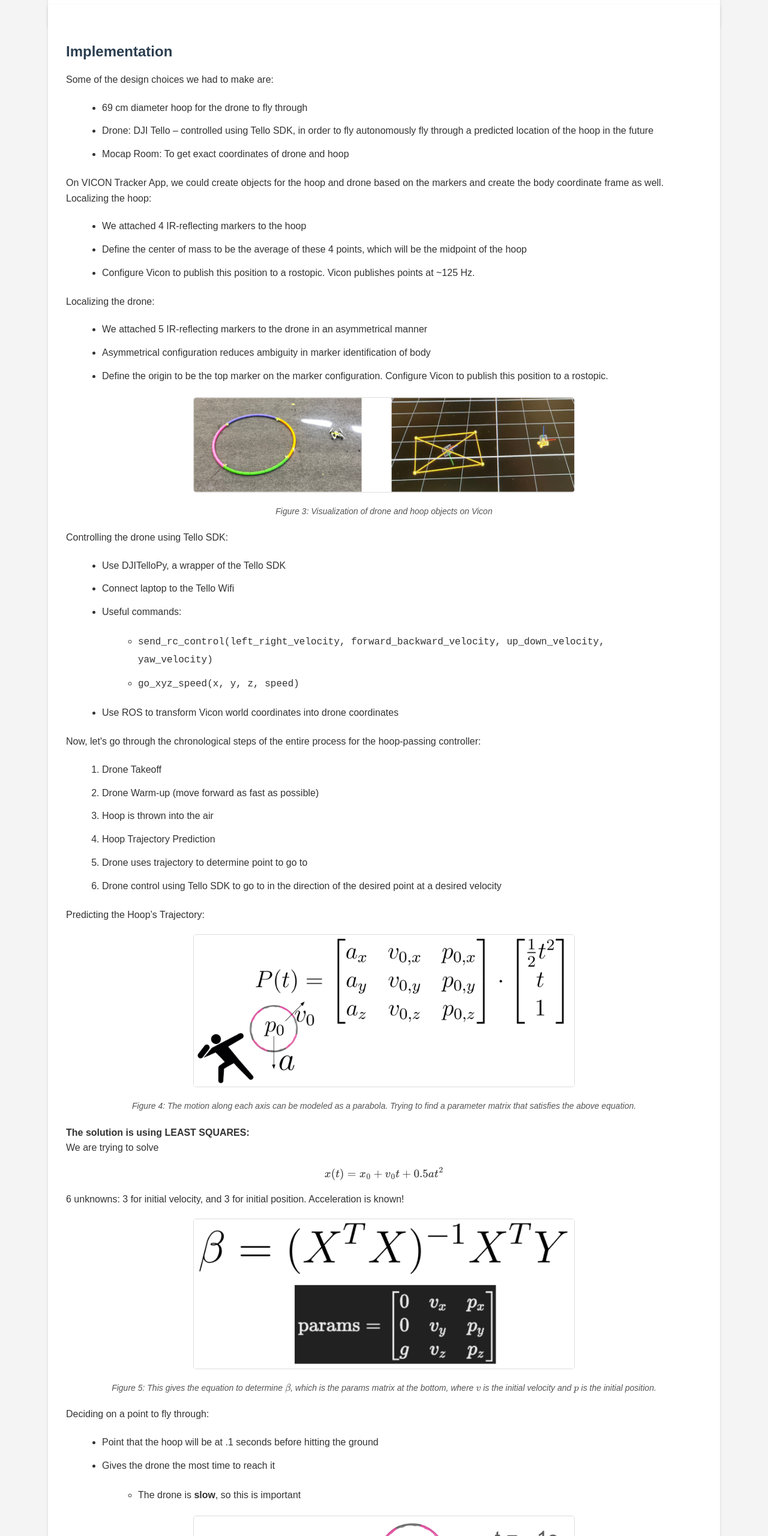
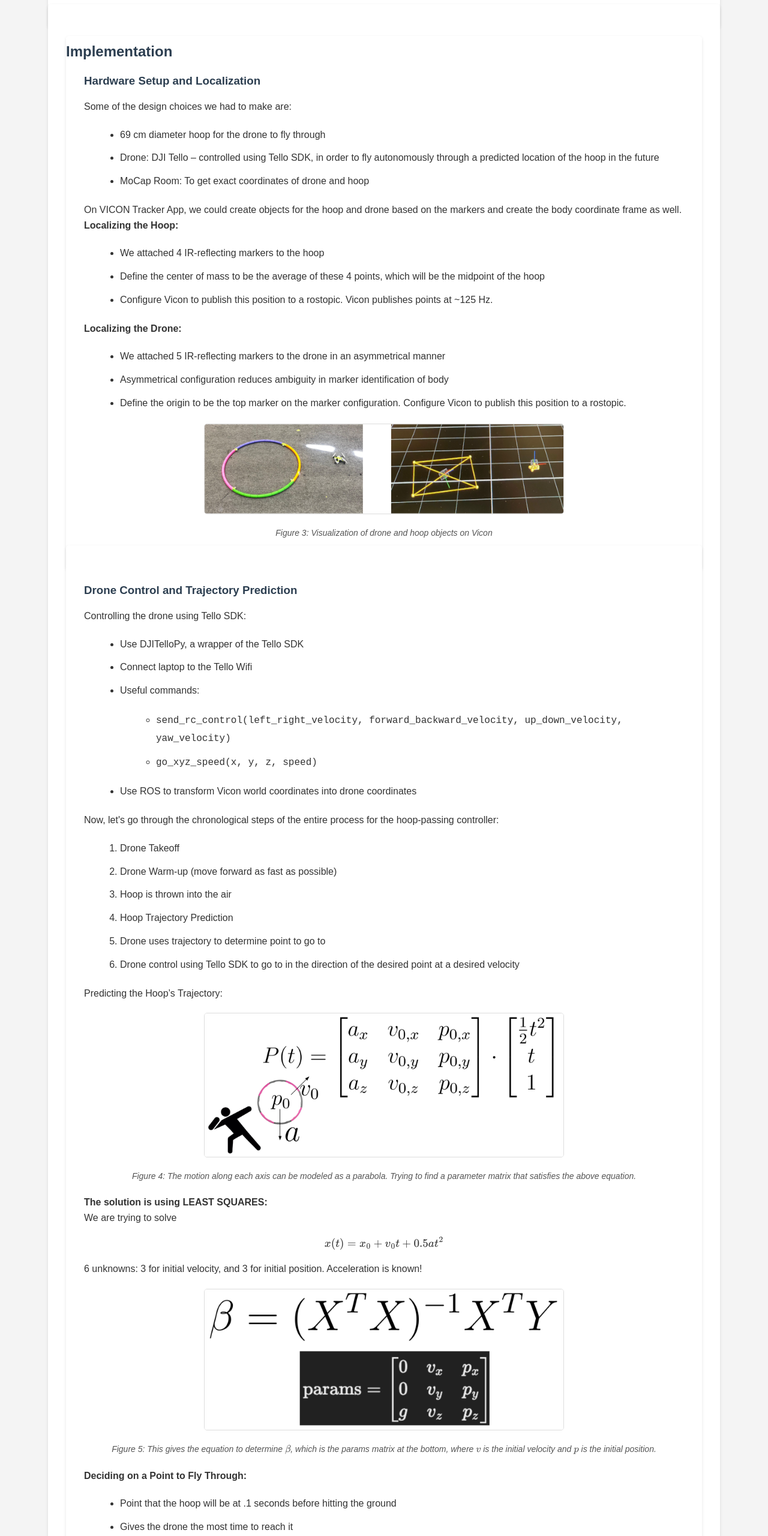
Before and after one commit to hooppassingdrone/hoop-passing-drone, a plain HTML site: page index.html in a window 1280 px wide. Shown: the part 2134-4694 px from the top of the page at 60% size. Drawn offline with nearby package versions, Linux system fonts and the light colour scheme; some packages are replaced by stand-ins of ours.

Commit message:
split implementations into multiple subsections

```diff
--- a/index.html
+++ b/index.html
@@ -76,46 +76,53 @@
 
         <section id="implementation">
             <h2>Implementation</h2>
+
+            <section id="hardware-setup">
+                <h3>Hardware Setup and Localization</h3>
                 <p>Some of the design choices we had to make are: </p>
                 <ul class="formatted-list">
-                <li> 69 cm diameter hoop for the drone to fly through </li>
-                <li> Drone: DJI Tello – controlled using Tello SDK, in order to fly autonomously fly through a predicted location of the hoop in the future </li>
-                <li> Mocap Room: To get exact coordinates of drone and hoop </li>
+                    <li>69 cm diameter hoop for the drone to fly through</li>
+                    <li>Drone: DJI Tello – controlled using Tello SDK, in order to fly autonomously through a predicted location of the hoop in the future</li>
+                    <li>MoCap Room: To get exact coordinates of drone and hoop</li>
                 </ul>
-            <p>On VICON Tracker App, we could create objects for the hoop and drone based on the markers and create the body coordinate frame as well. </p>
-            <p>Localizing the hoop: </p>
+                <p>On VICON Tracker App, we could create objects for the hoop and drone based on the markers and create the body coordinate frame as well.</p>
+
+                <h4>Localizing the Hoop:</h4>
                 <ul class="formatted-list">
-                <li> We attached 4 IR-reflecting markers to the hoop </li>
-                <li> Define the center of mass to be the average of these 4 points, which will be the midpoint of the hoop </li>
-                <li> Configure Vicon to publish this position to a rostopic. Vicon publishes points at ~125 Hz. </li>
+                    <li>We attached 4 IR-reflecting markers to the hoop</li>
+                    <li>Define the center of mass to be the average of these 4 points, which will be the midpoint of the hoop</li>
+                    <li>Configure Vicon to publish this position to a rostopic. Vicon publishes points at ~125 Hz.</li>
                 </ul>
 
-            <p>Localizing the drone: </p>
+                <h4>Localizing the Drone:</h4>
                 <ul class="formatted-list">
-                <li> We attached 5 IR-reflecting markers to the drone in an asymmetrical manner </li>
-                <li> Asymmetrical configuration reduces ambiguity in marker identification of body </li>
-                <li> Define the origin to be the top marker on the marker configuration. Configure Vicon to publish this position to a rostopic. </li>
+                    <li>We attached 5 IR-reflecting markers to the drone in an asymmetrical manner</li>
+                    <li>Asymmetrical configuration reduces ambiguity in marker identification of body</li>
+                    <li>Define the origin to be the top marker on the marker configuration. Configure Vicon to publish this position to a rostopic.</li>
                 </ul>
 
                 <div class="image-container">
                     <img src="assets/images/vicon.png" alt="Vicon Tracker App">
                     <p class="image-caption">Figure 3: Visualization of drone and hoop objects on Vicon</p>
                 </div>
+            </section>
 
-            <p>Controlling the drone using Tello SDK: </p>
+            <section id="drone-control">
+                <h3>Drone Control and Trajectory Prediction</h3>
+                <p>Controlling the drone using Tello SDK:</p>
                 <ul class="formatted-list">
-                <li> Use DJITelloPy, a wrapper of the Tello SDK </li>
-                <li> Connect laptop to the Tello Wifi </li>
+                    <li>Use DJITelloPy, a wrapper of the Tello SDK</li>
+                    <li>Connect laptop to the Tello Wifi</li>
                     <li>Useful commands:
                         <ul class="formatted-list">
                             <li><code>send_rc_control(left_right_velocity, forward_backward_velocity, up_down_velocity, yaw_velocity)</code></li>
                             <li><code>go_xyz_speed(x, y, z, speed)</code></li>
                         </ul>
                     </li>
-                <li> Use ROS to transform Vicon world coordinates into drone coordinates </li>
+                    <li>Use ROS to transform Vicon world coordinates into drone coordinates</li>
                 </ul>
 
-            <p>Now, let's go through the chronological steps of the entire process for the hoop-passing controller:  </p>
+                <p>Now, let's go through the chronological steps of the entire process for the hoop-passing controller:</p>
                 <ol class="formatted-list">
                     <li>Drone Takeoff</li>
                     <li>Drone Warm-up (move forward as fast as possible)</li>
@@ -125,37 +132,37 @@
                     <li>Drone control using Tello SDK to go to in the direction of the desired point at a desired velocity</li>
                 </ol>
 
-            <p>Predicting the Hoop’s Trajectory: </p>
+                <p>Predicting the Hoop’s Trajectory:</p>
                 <div class="image-container">
                     <img src="assets/images/hoop_traj.png" alt="Hoop Trajectory Prediction">
-                <p class="image-caption">Figure 4: The motion along each axis can be modeled as a parabola. Trying to find a parameter matrix that satisfies the above equation. </p>
+                    <p class="image-caption">Figure 4: The motion along each axis can be modeled as a parabola. Trying to find a parameter matrix that satisfies the above equation.</p>
                 </div>
 
-            <p><b>The solution is using LEAST SQUARES:</b> </p>
-            <p> We are trying to solve $$x(t) = x_0 + v_0t + 0.5at^2$$ </p>
-            <p> 6 unknowns: 3 for initial velocity, and 3 for initial position. Acceleration is known! </p>
+                <p><b>The solution is using LEAST SQUARES:</b></p>
+                <p>We are trying to solve $$x(t) = x_0 + v_0t + 0.5at^2$$</p>
+                <p>6 unknowns: 3 for initial velocity, and 3 for initial position. Acceleration is known!</p>
 
                 <div class="image-container">
                     <img src="assets/images/lsq.png" alt="Throwing lsq">
-                <p class="image-caption">Figure 5: This gives the equation to determine $\beta$, which is the params matrix at the bottom, where $v$ is the initial velocity and $p$ is the initial position. </p>
+                    <p class="image-caption">Figure 5: This gives the equation to determine $\beta$, which is the params matrix at the bottom, where $v$ is the initial velocity and $p$ is the initial position.</p>
                 </div>
 
-            <p> Deciding on a point to fly through: </p>
+                <h4>Deciding on a Point to Fly Through:</h4>
                 <ul class="formatted-list">
-                <li> Point that the hoop will be at .1 seconds before hitting the ground </li>
+                    <li>Point that the hoop will be at .1 seconds before hitting the ground</li>
                     <li>Gives the drone the most time to reach it
                         <ul class="formatted-list">
-                        <li>The drone is <b>slow</b>, so this is important </li>
+                            <li>The drone is <b>slow</b>, so this is important</li>
                         </ul>
                     </li>
                 </ul>
 
                 <div class="image-container">
                     <img src="assets/images/0.1secs.png" alt="0.1 secs">
-                <p class="image-caption">Figure 6: Illustration of the intent of our picked feasible point </p>
+                    <p class="image-caption">Figure 6: Illustration of the intent of our picked feasible point</p>
                 </div>
 
-            <p> <b>Challenges with the thrown hoop-passing problem: </b>  </p>
+                <p><b>Challenges with the thrown hoop-passing problem:</b></p>
                 <ul class="formatted-list">
                     <li>The drone is slow
                         <ul class="formatted-list">
@@ -173,14 +180,12 @@
                             <li>Tries to solve this using forward warmup</li>
                         </ul>
                     </li>
-                <li>Least Squares with few data points is susceptible to noise, even on the order of millimeters
-                </li>
+                    <li>Least Squares with few data points is susceptible to noise, even on the order of millimeters</li>
                 </ul>
 
                 <p style="font-size: 24px; font-weight: bold;">We couldn’t get the hoop-throwing pass through to work. So we tried rolling it instead.</p>
 
-
-            <p> How to Predict Rolling Hoop Trajectory: Use Least Squares!  </p>
+                <h4>How to Predict Rolling Hoop Trajectory: Use Least Squares!</h4>
                 <ul class="formatted-list">
                     <li>4 unknowns: 2 for initial velocity, and 2 for initial position
                         <ul class="formatted-list">
@@ -196,8 +201,10 @@
                     <ul class="formatted-list">
                         <li>Go to feasible point (within bounds of command) at top speed</li>
                     </ul>
-                <li>Feasible point is the first point that satisfies the requirement of the required velocity being the cap of $1 m/s$. This can be determined by finding the distance between the point and drone's current position, and dividing it by the known time for the hoop to reach that point.</li>
+                    <li>Feasible point is the first point that satisfies the requirement of the required velocity being the cap of $1 m/s$. This can be determined by finding the distance between the point and drone's current position...</li>
                 </ul>
+            </section>
+        </section>
 
             <div class="image-container">
                 <img src="assets/images/rolling_params.png" alt="rolling params" style="width: 200px; height: 100px;">
```
Lines whose indentation alone changed are shown as unchanged.
